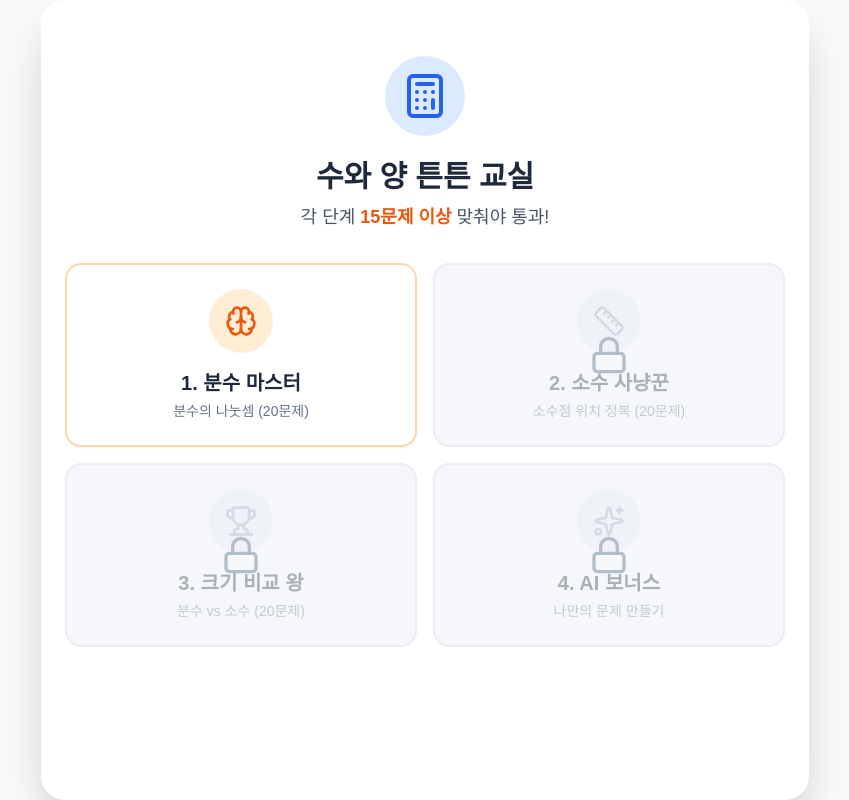
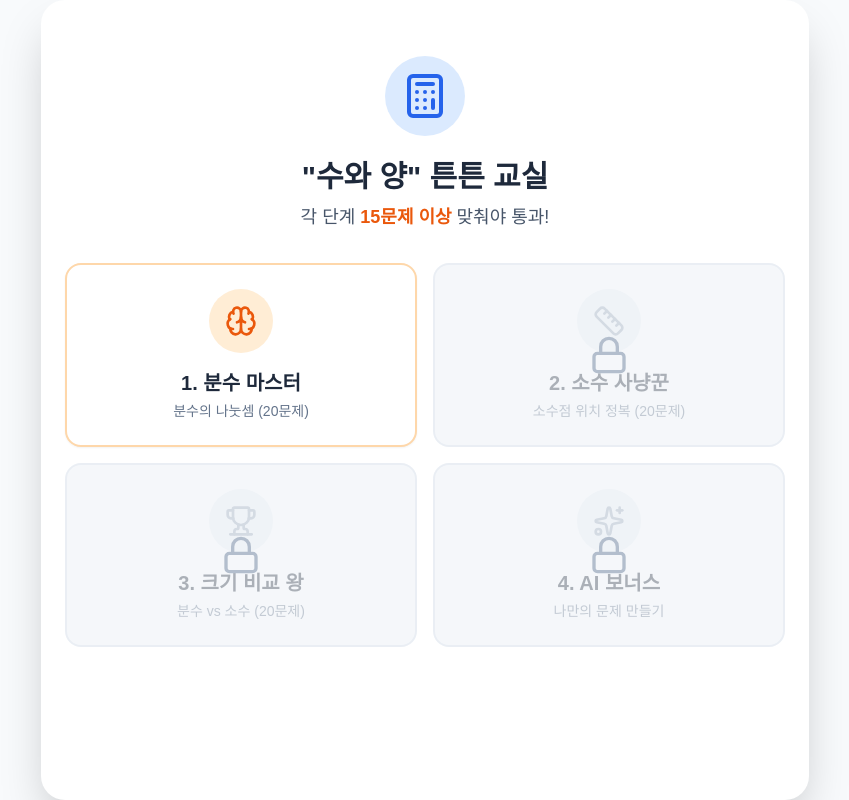
Before and after one commit to OhSeongAbba/math-drill, a Flask app: page / in a window 1280 px wide. Shown: the whole page, without its empty margins (215-1064 px from the left). Run offline with Flask 3, Linux system fonts and the light colour scheme; some libraries are stand-ins or nearby versions; some web fonts are replaced.

Commit message:
Update title and header text in index.html

```diff
--- a/templates/index.html
+++ b/templates/index.html
@@ -3,7 +3,7 @@
 <head>
     <meta charset="UTF-8">
     <meta name="viewport" content="width=device-width, initial-scale=1.0">
-    <title>수와 양 튼튼 교실</title>
+    <title>"수와 양" 튼튼 교실</title>
     <!-- Tailwind CSS -->
     <script src="https://cdn.tailwindcss.com"></script>
     <!-- Lucide Icons -->
@@ -96,7 +96,7 @@
                         <div class="inline-block p-4 bg-blue-100 rounded-full mb-4">
                             <i data-lucide="calculator" class="w-12 h-12 text-blue-600"></i>
                         </div>
-                        <h1 class="text-3xl font-extrabold text-slate-800 mb-2">수와 양 튼튼 교실</h1>
+                        <h1 class="text-3xl font-extrabold text-slate-800 mb-2">"수와 양" 튼튼 교실</h1>
                         <p class="text-lg text-slate-600">각 단계 <span class="text-orange-600 font-bold">${PASS_THRESHOLD}문제 이상</span> 맞춰야 통과!</p>
                         ${state.completedLevels.length > 0 ? `<button onclick="resetProgress()" class="absolute right-0 top-0 text-xs text-slate-400 underline hover:text-slate-600">초기화</button>` : ''}
                     </header>
```
